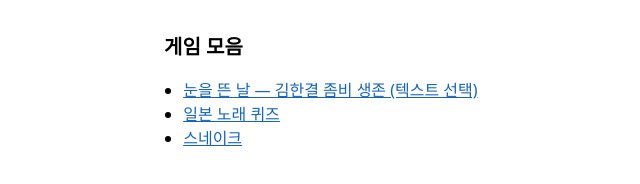
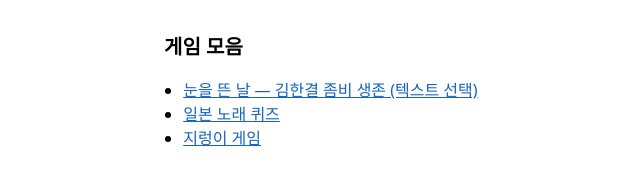
Before and after one commit to a71426216-alt/games, a plain HTML site: page index.html in a window 1280 px wide. Shown: the full height of the page, 156-796 px from the left. Drawn offline with Linux system fonts and the light colour scheme.

Commit message:
Update index.html

```diff
--- a/index.html
+++ b/index.html
@@ -16,7 +16,7 @@
   <ul>
     <li><a href="hangyeol_zombie_game.html">눈을 뜬 날 — 김한결 좀비 생존 (텍스트 선택)</a></li>
     <li><a href="japan_song_quiz.html">일본 노래 퀴즈</a></li>
-    <li><a href="snake_game.html">스네이크</a></li>
+    <li><a href="snake_game.html">지렁이 게임</a></li>
   </ul>
 </body>
 </html>
```
